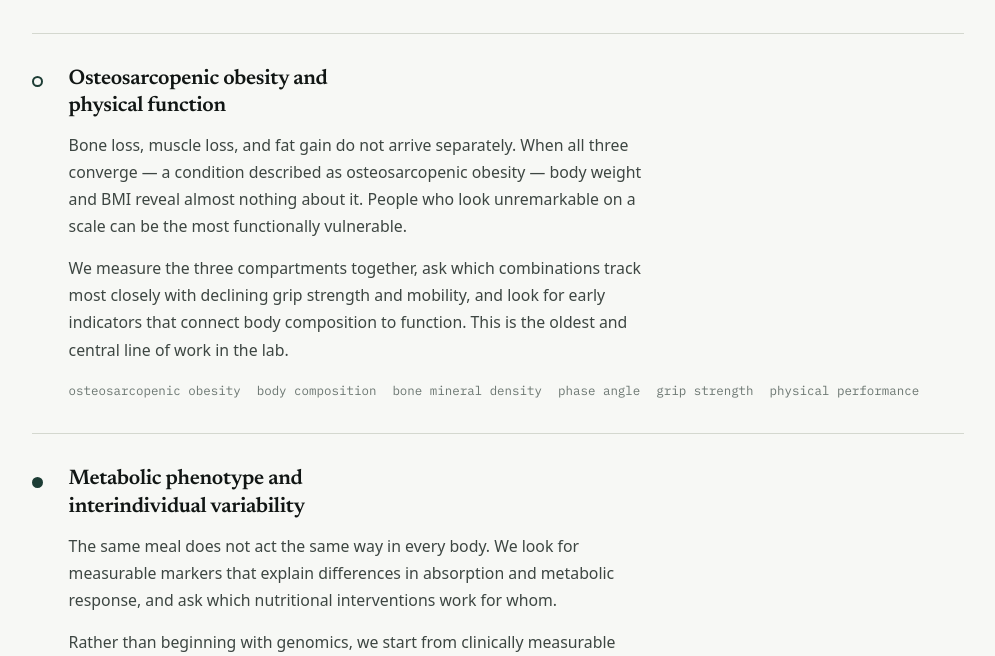
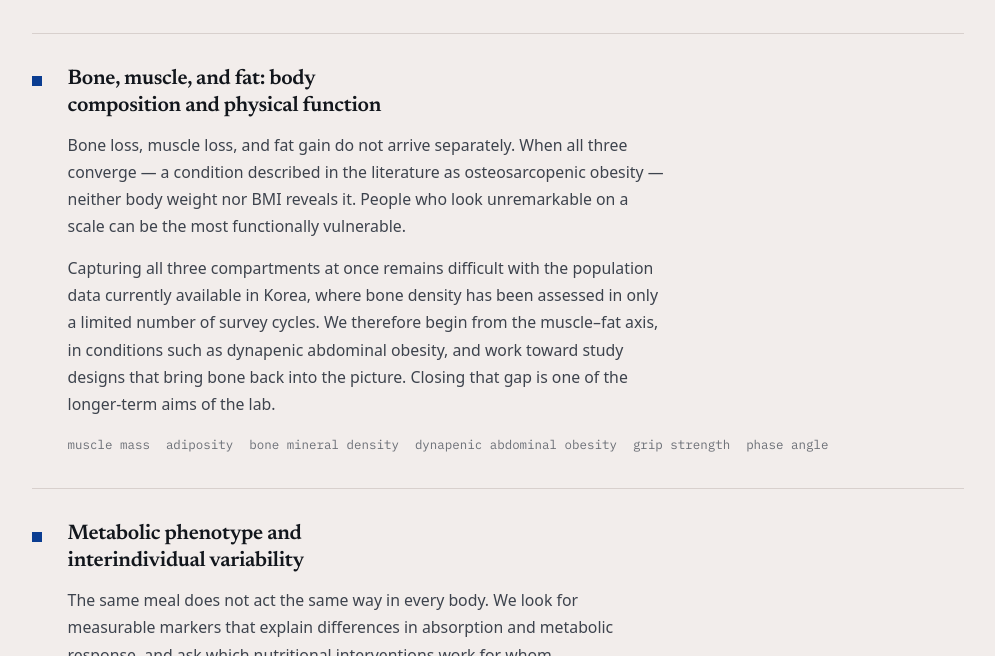
Before and after one commit to hshin-nutrition/github.io, a plain HTML site: page index.html in a window 1280 px wide. Shown: the part 697-1353 px from the top of the page, without its empty margins (142-1137 px from the left). Drawn offline with Linux system fonts and the light colour scheme; a web font is replaced by a local one.

Commit message:
index.html

```diff
--- a/index.html
+++ b/index.html
@@ -10,14 +10,15 @@
 <link href="https://fonts.googleapis.com/css2?family=IBM+Plex+Sans+KR:wght@300;400;500;600;700&family=IBM+Plex+Mono:wght@400;500&family=Newsreader:opsz,wght@6..72,400;6..72,500;6..72,600&display=swap" rel="stylesheet">
 <style>
 :root{
-  --paper:#F7F8F5;
-  --ink:#111614;
-  --ink-2:#3D4642;
-  --ink-3:#6B7671;
-  --pine:#1D3D35;
-  --moss:#5C7A6B;
-  --signal:#B23A2C;
-  --rule:#D4D8CF;
+  --paper:#F2EDEB;        /* DEU Light Gray */
+  --ink:#12161C;
+  --ink-2:#3D434D;
+  --ink-3:#6B6F76;
+  --pine:#0B3D91;         /* DEU Main Color */
+  --moss:#4A6BA8;
+  --signal:#8D6E26;       /* DEU Gold */
+  --signal-deep:#6F5518;
+  --rule:#D8D0CD;
   --sans:'IBM Plex Sans KR',system-ui,-apple-system,sans-serif;
   --serif:'Newsreader',Georgia,serif;
   --mono:'IBM Plex Mono',ui-monospace,monospace;
@@ -65,6 +66,7 @@ nav a:hover{color:var(--signal)}
   letter-spacing:-.022em;
   margin:0 0 1.15rem;
   max-width:15ch;
+  color:var(--pine);
 }
 .hero .ko-name{
   font-weight:500;
@@ -104,11 +106,9 @@ section + section{border-top:1px solid var(--rule)}
 }
 .area:last-child{border-bottom:1px solid var(--rule)}
 .area-mark{
-  width:11px;height:11px;margin-top:.68em;
-  border:2px solid var(--pine);border-radius:50%;
+  width:10px;height:10px;margin-top:.72em;
+  background:var(--pine);
 }
-.area:nth-child(2) .area-mark{background:var(--pine)}
-.area:nth-child(3) .area-mark{background:var(--pine);border-radius:0}
 .area h3{
   font-family:var(--serif);font-weight:600;
   font-size:1.32rem;margin:0 0 .7rem;letter-spacing:-.015em;line-height:1.3;
@@ -125,7 +125,7 @@ section + section{border-top:1px solid var(--rule)}
 /* current work */
 .work{border-top:1px solid var(--rule);padding:2rem 0 0}
 .work + .work{margin-top:2.25rem}
-.work-meta{font-family:var(--mono);font-size:.78rem;color:var(--signal);margin:0 0 .6rem;letter-spacing:-.01em}
+.work-meta{font-family:var(--mono);font-size:.78rem;color:var(--signal-deep);margin:0 0 .6rem;letter-spacing:-.01em}
 .work h3{
   font-family:var(--serif);font-weight:600;font-size:1.2rem;
   line-height:1.42;margin:0 0 .8rem;max-width:50ch;letter-spacing:-.012em;
@@ -159,7 +159,7 @@ section + section{border-top:1px solid var(--rule)}
 .cv .p{font-family:var(--mono);font-size:.78rem;color:var(--ink-3);padding-top:.22em}
 .cv .d{color:var(--ink-2)}
 .cv .d b{font-weight:600;color:var(--ink)}
-.cv-h{font-family:var(--mono);font-size:.78rem;color:var(--signal);margin:1.8rem 0 .6rem;letter-spacing:-.01em}
+.cv-h{font-family:var(--mono);font-size:.78rem;color:var(--signal-deep);margin:1.8rem 0 .6rem;letter-spacing:-.01em}
 .cv-h:first-child{margin-top:0}
 
 /* join */
@@ -173,11 +173,11 @@ section + section{border-top:1px solid var(--rule)}
 .contact{background:var(--pine);color:var(--paper);padding:3.75rem 0}
 .contact .wrap{display:grid;grid-template-columns:repeat(auto-fit,minmax(240px,1fr));gap:2rem 3rem}
 .contact h2{font-family:var(--serif);font-weight:500;font-size:1.6rem;margin:0 0 .5rem;color:var(--paper);letter-spacing:-.015em}
-.contact p{margin:0;color:#C3D2CB;font-size:.96rem;line-height:1.7;max-width:44ch}
+.contact p{margin:0;color:#BCC9E2;font-size:.96rem;line-height:1.7;max-width:44ch}
 .contact a{color:var(--paper);border-bottom-color:rgba(247,248,245,.35)}
-.contact a:hover{color:#F0C4BC;border-bottom-color:#F0C4BC}
+.contact a:hover{color:#E3C87E;border-bottom-color:#E3C87E}
 .contact dl{margin:0}
-.contact dt{font-size:.77rem;color:#8FA79C;font-family:var(--mono);margin-bottom:.18rem;letter-spacing:-.01em}
+.contact dt{font-size:.77rem;color:#8FA2C6;font-family:var(--mono);margin-bottom:.18rem;letter-spacing:-.01em}
 .contact dd{margin:0 0 1.1rem;font-size:.97rem;line-height:1.6}
 
 footer{padding:1.85rem 0 2.6rem;font-size:.8rem;color:var(--ink-3)}
@@ -234,19 +234,21 @@ footer .wrap{display:flex;flex-wrap:wrap;gap:.4rem 1.5rem;justify-content:space-
       <article class="area">
         <div class="area-mark" aria-hidden="true"></div>
         <div>
-          <h3>Osteosarcopenic obesity and physical function</h3>
+          <h3>Bone, muscle, and fat: body composition and physical function</h3>
           <p>
-            Bone loss, muscle loss, and fat gain do not arrive separately. When all three converge —
-            a condition described as osteosarcopenic obesity — body weight and BMI reveal almost nothing
-            about it. People who look unremarkable on a scale can be the most functionally vulnerable.
+            Bone loss, muscle loss, and fat gain do not arrive separately. When all three converge — a
+            condition described in the literature as osteosarcopenic obesity — neither body weight nor BMI
+            reveals it. People who look unremarkable on a scale can be the most functionally vulnerable.
           </p>
           <p>
-            We measure the three compartments together, ask which combinations track most closely with
-            declining grip strength and mobility, and look for early indicators that connect body
-            composition to function. This is the oldest and central line of work in the lab.
+            Capturing all three compartments at once remains difficult with the population data currently
+            available in Korea, where bone density has been assessed in only a limited number of survey
+            cycles. We therefore begin from the muscle–fat axis, in conditions such as dynapenic abdominal
+            obesity, and work toward study designs that bring bone back into the picture. Closing that gap
+            is one of the longer-term aims of the lab.
           </p>
           <ul class="keys">
-            <li>osteosarcopenic obesity</li><li>body composition</li><li>bone mineral density</li><li>phase angle</li><li>grip strength</li><li>physical performance</li>
+            <li>muscle mass</li><li>adiposity</li><li>bone mineral density</li><li>dynapenic abdominal obesity</li><li>grip strength</li><li>phase angle</li>
           </ul>
         </div>
       </article>
```
